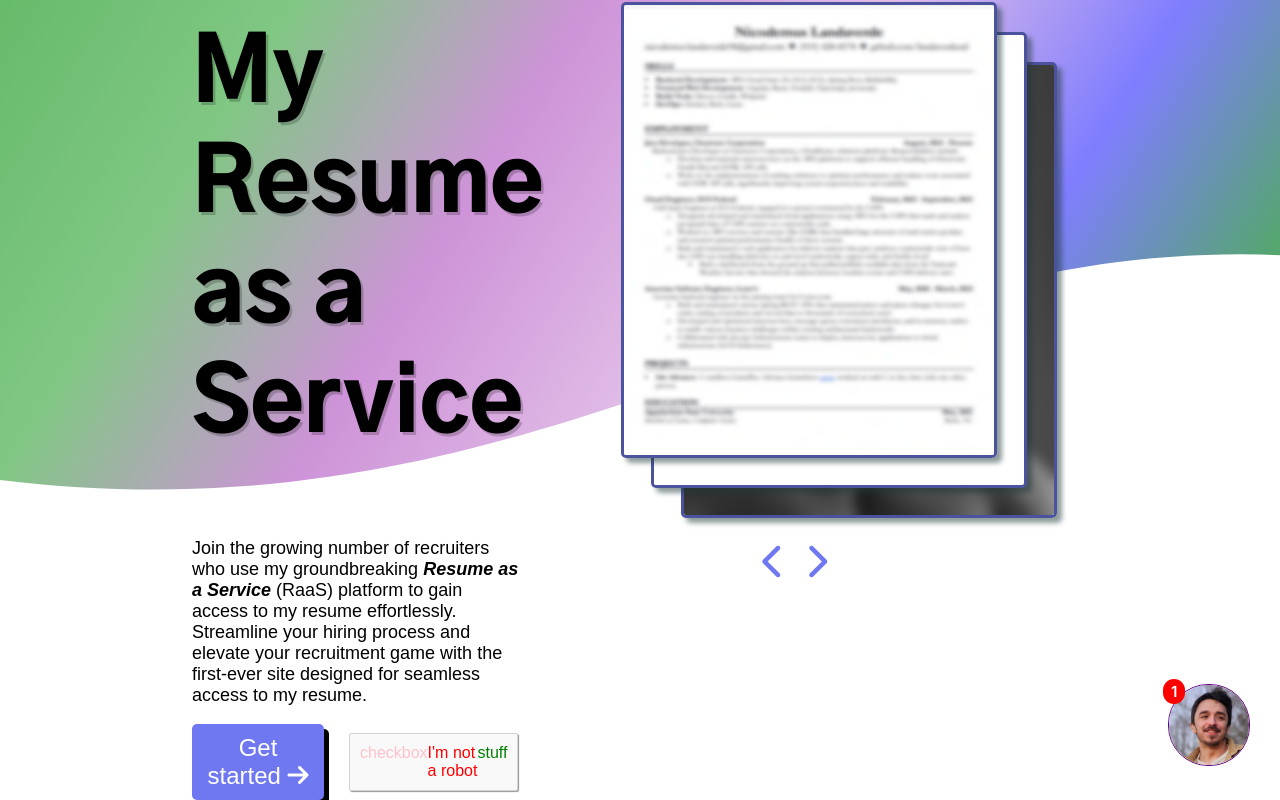
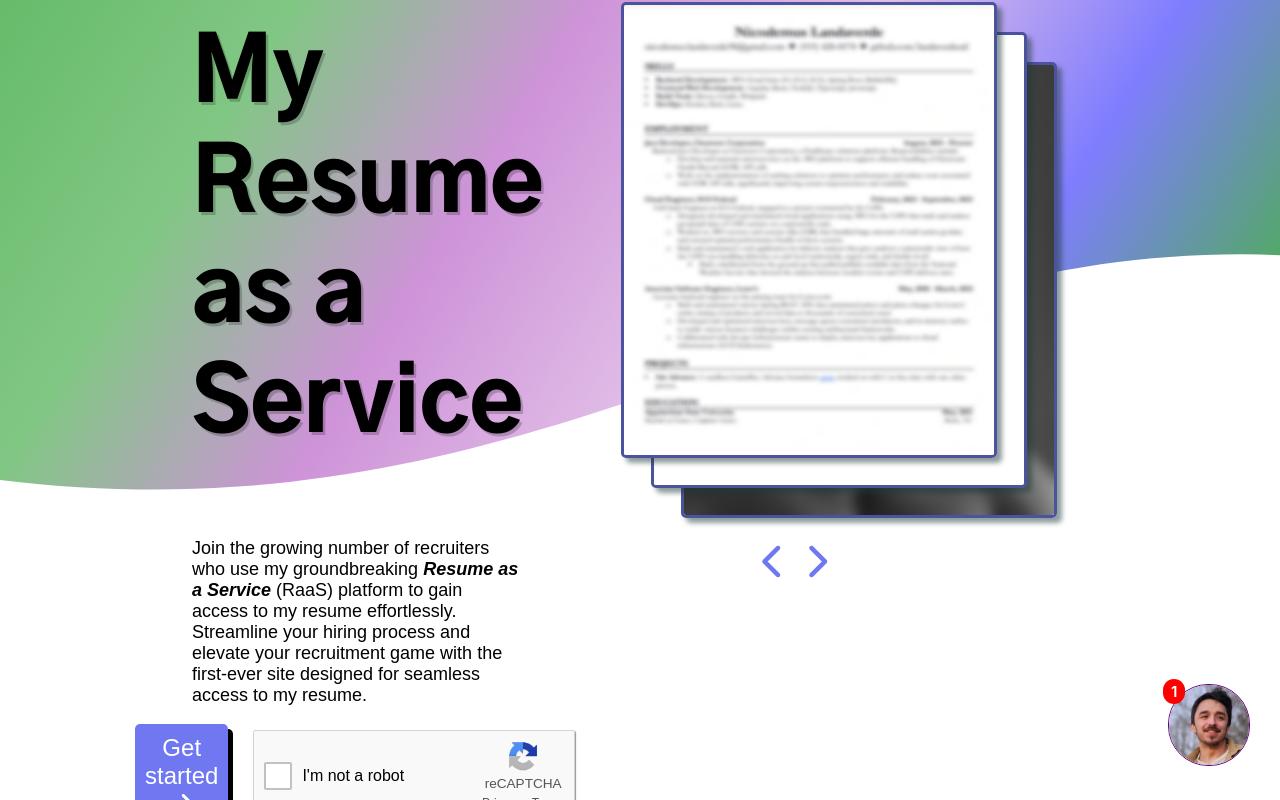
Before and after one commit to landaverdend/portfolio-site, a React (Vite) app: page / in a window 1280 px wide. Both pictures are taken after a click on the element "I'm already subscribed...". Shown: the part 118-918 px from the top of the page. Built offline with nearby package versions, Linux system fonts and the light colour scheme.

Commit message:
added captcha lookalike..

```diff
--- a/src/components/fakeCaptcha/FakeCaptcha.tsx
+++ b/src/components/fakeCaptcha/FakeCaptcha.tsx
@@ -1,11 +1,19 @@
 import './fake-captcha.css';
+import captchaIcon from '@assets/images/icons/captcha-icon.png';
 
 function FakeCaptcha() {
   return (
     <div className="captcha-container">
-      <span className="captcha-container__checkbox">checkbox</span>
-      <span className="captcha-container__text">I'm not a robot</span>
-      <span className="captcha-container__about">stuff</span>
+      <div className="captcha-container__left">
+        <span className="captcha-container__checkbox"></span>
+        <span className="captcha-container__text">I'm not a robot</span>
+      </div>
+
+      <span className="captcha-container__about">
+        <img src={captchaIcon} height={30} width={30}></img>
+        <span style={{ fontSize: '0.85rem' }}>reCAPTCHA</span>
+        <span style={{ fontSize: '0.75rem' }}>Privacy - Terms</span>
+      </span>
     </div>
   );
 }
--- a/src/components/fakeCaptcha/fake-captcha.css
+++ b/src/components/fakeCaptcha/fake-captcha.css
@@ -1,23 +1,53 @@
 .captcha-container {
   display: flex;
   flex-direction: row;
+  align-items: center;
+  justify-content: space-between;
 
   padding: 10px;
+
+  width: 300px;
 
   border-radius: 2px;
   border: 1px solid #d3d3d3;
   background-color: #f9f9f9;
   box-shadow: 1px 1px 1px rgba(44, 46, 46, 0.5);
 
-  .captcha-container__checkbox {
-    color: pink;
-  }
+  .captcha-container__left {
+    display: flex;
+    justify-content: center;
+    align-items: center;
 
-  .captcha-container__text {
-    color: red;
+    .captcha-container__checkbox {
+      border-radius: 2px;
+
+      background-color: #fff;
+      border: 2px solid #c1c1c1;
+
+      height: 24px;
+      width: 24px;
+    }
+
+    .captcha-container__checkbox:hover {
+      border: 2px solid #b2b2b2;
+    }
+
+    .captcha-container__checkbox:focus {
+      border: 2px solid blue;
+    }
+
+    .captcha-container__text {
+      margin-left: 10px;
+    }
   }
 
   .captcha-container__about {
-    color: green;
+    display: flex;
+    flex-direction: column;
+    justify-content: center;
+    align-items: center;
+    gap: 5px;
+
+    color: #555555;
   }
 }
```
Also changed, not shown: src/assets/images/icons/captcha-icon.png (added).
